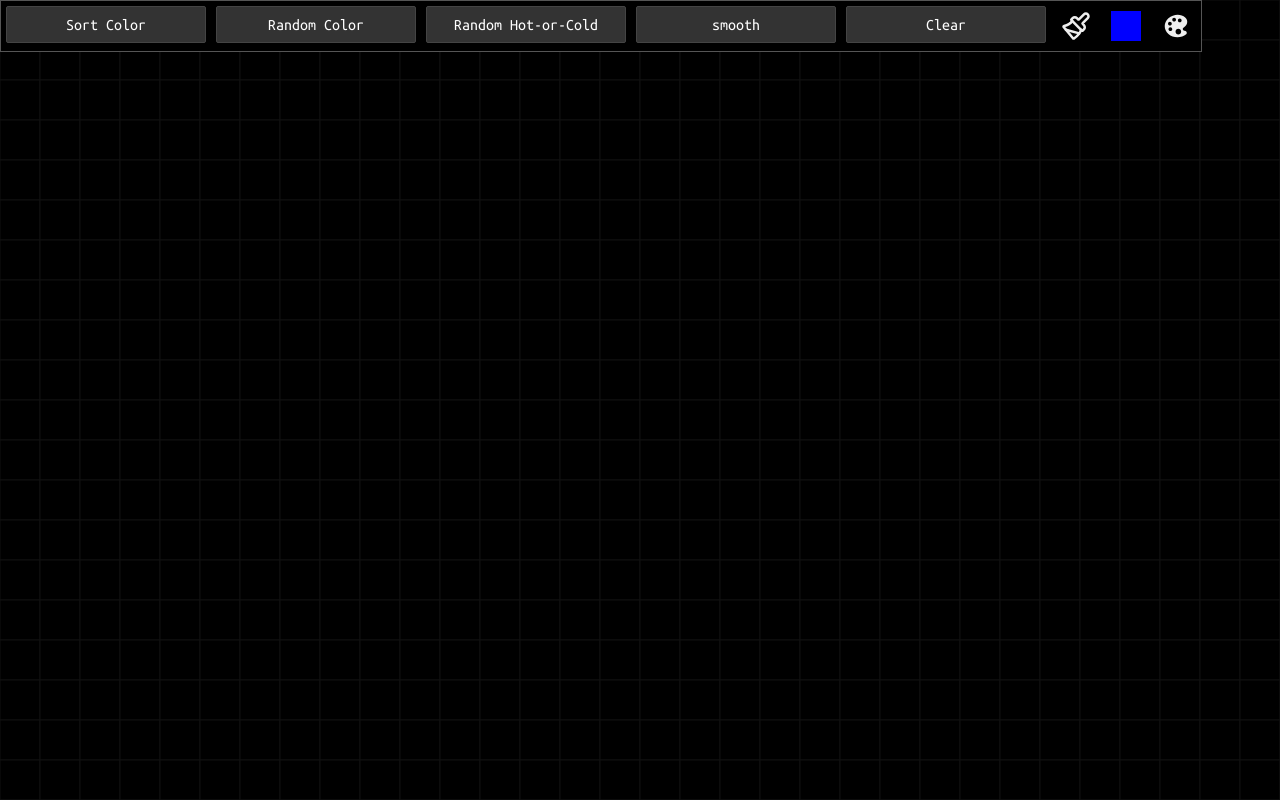
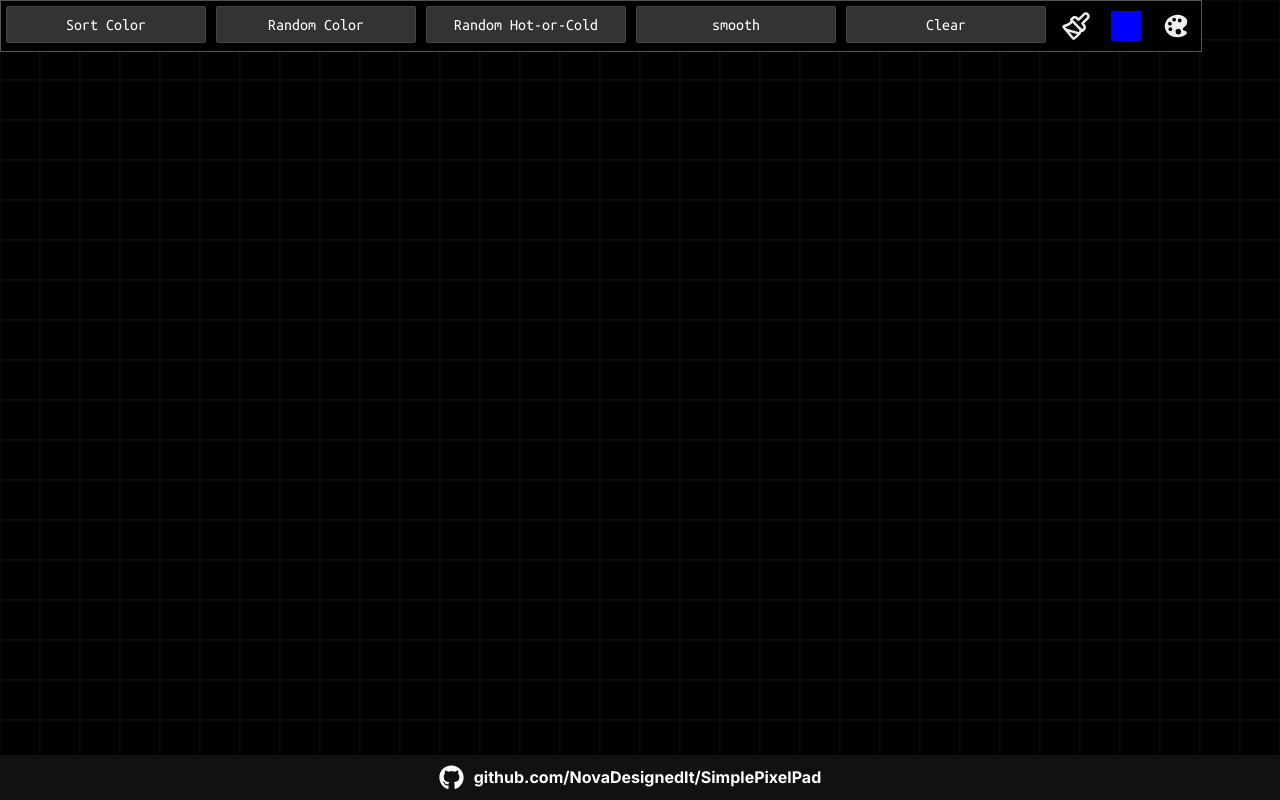
Before and after one commit to NovaDesignedIt/SimplePixelPad, a React (Vite) app: page / in a window 1280 px wide. Built offline with nearby package versions, Linux system fonts and the light colour scheme.

Commit message:
added signature to bottom

```diff
--- a/src/App.tsx
+++ b/src/App.tsx
@@ -1,10 +1,11 @@
 import React from "react";
-import { MdClose } from "react-icons/md";
+
 import { IoIosColorPalette } from "react-icons/io";
 import { TbClick } from "react-icons/tb";
 import { LuPaintbrush } from "react-icons/lu";
-import { Stack } from "@mui/material";
-import { SketchPicker, HuePicker, CirclePicker } from 'react-color';
+
+import { FaGithub } from "react-icons/fa";
+import { HuePicker, CirclePicker } from 'react-color';
 
 interface Level {
   color: string;
@@ -173,7 +174,7 @@ function App() {
 
       const col: string = colorsCodes[index] !== undefined &&
         typeof colorsCodes[index] === 'string' ?
-        colorsCodes[index] : " ";
+        colorsCodes[index]?.toString() : " ";
       document.getElementById(`${index}`)?.setAttribute('fill',
         col
       );
@@ -288,7 +289,7 @@ function App() {
     SetCircles(GridSquares);
   }
 
-  const handleChangeComplete = (color: string) => {
+  const handleChangeComplete = (color: any) => {
     SetCurrentColor(color.hex);
 
   };
@@ -352,6 +353,10 @@ function App() {
       <svg onWheel={handleWheel} style={{ position: "absolute" }} width="100vw" height="100vh" >
         {Circles}
       </svg>
+      <div style={{width:"100%",backgroundColor:"#111",zIndex:1,position:"absolute",gap:"10px",bottom:"0",right:"0",padding:"10px",justifyContent:"center", display:"flex",flexDirection:"row" }}>
+          <FaGithub style={{cursor:"pointer",color:"#fff",fontSize:"25px" }}/>
+          <a style={{color:"#fff"}} target='_blank' href='https://github.com/NovaDesignedIt/SimplePixelPad'>github.com/NovaDesignedIt/SimplePixelPad</a>
+        </div>
     </div>
 
   )
```
